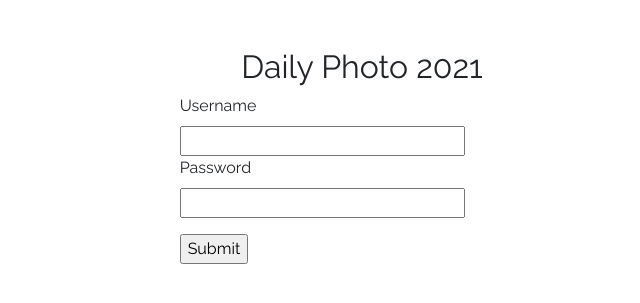
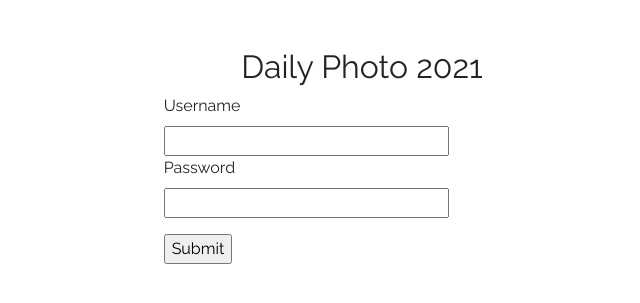
Before and after one commit to ciaron/photoflask, a Flask app: page /365/login in a window 1280 px wide. Shown: the top 303 px of the page, without its empty margins (278-918 px from the left). Run offline with Flask 2, Linux system fonts and the light colour scheme; some libraries are stand-ins or nearby versions.

Commit message:
fix too-wide left and right margins

```diff
--- a/app/templates/base.html
+++ b/app/templates/base.html
@@ -27,7 +27,7 @@
     {% endwith %}
 
 
-      <div class="m-5">
+      <div class="mt-5 mb-5">
         <h2 class="text-center">Daily Photo 2021
         <small>
 
```
